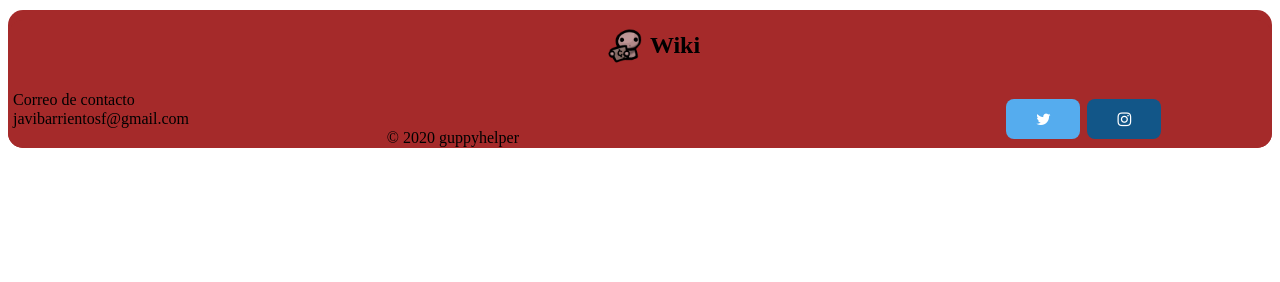
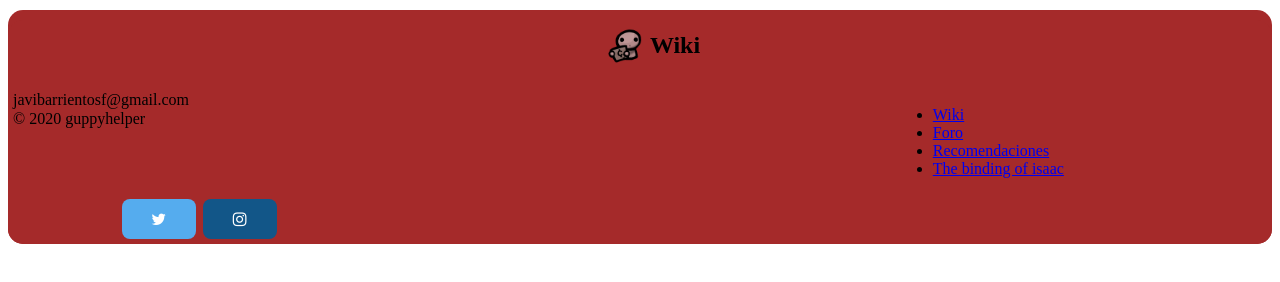
Before and after one commit to javiBarrientos/page_game, a plain HTML site: page src/footer.html in a window 1280 px wide. Drawn offline with nearby package versions, Linux system fonts and the light colour scheme.

Commit message:
feat: Añadir enlaces ocultos

```diff
--- a/src/footer.html
+++ b/src/footer.html
@@ -29,9 +29,25 @@
       </div>
 
       <div id="copyright_footer">
-        <p>Correo de contacto</p>
         <p>javibarrientosf@gmail.com</p>
         <p>&copy; 2020 guppyhelper</p>
+      </div>
+
+      <div id="enlaces_footer">
+        <ul>
+          <li>
+            <a href="#">Wiki</a>
+          </li>
+          <li>
+            <a href="./index.html">Foro</a>
+          </li>
+          <li>
+            <a href="#">Recomendaciones</a>
+          </li>
+          <li>
+            <a href="./personajes.html">The binding of isaac</a>
+          </li>
+        </ul>
       </div>
 
       <div id="rrss_footer">
```
